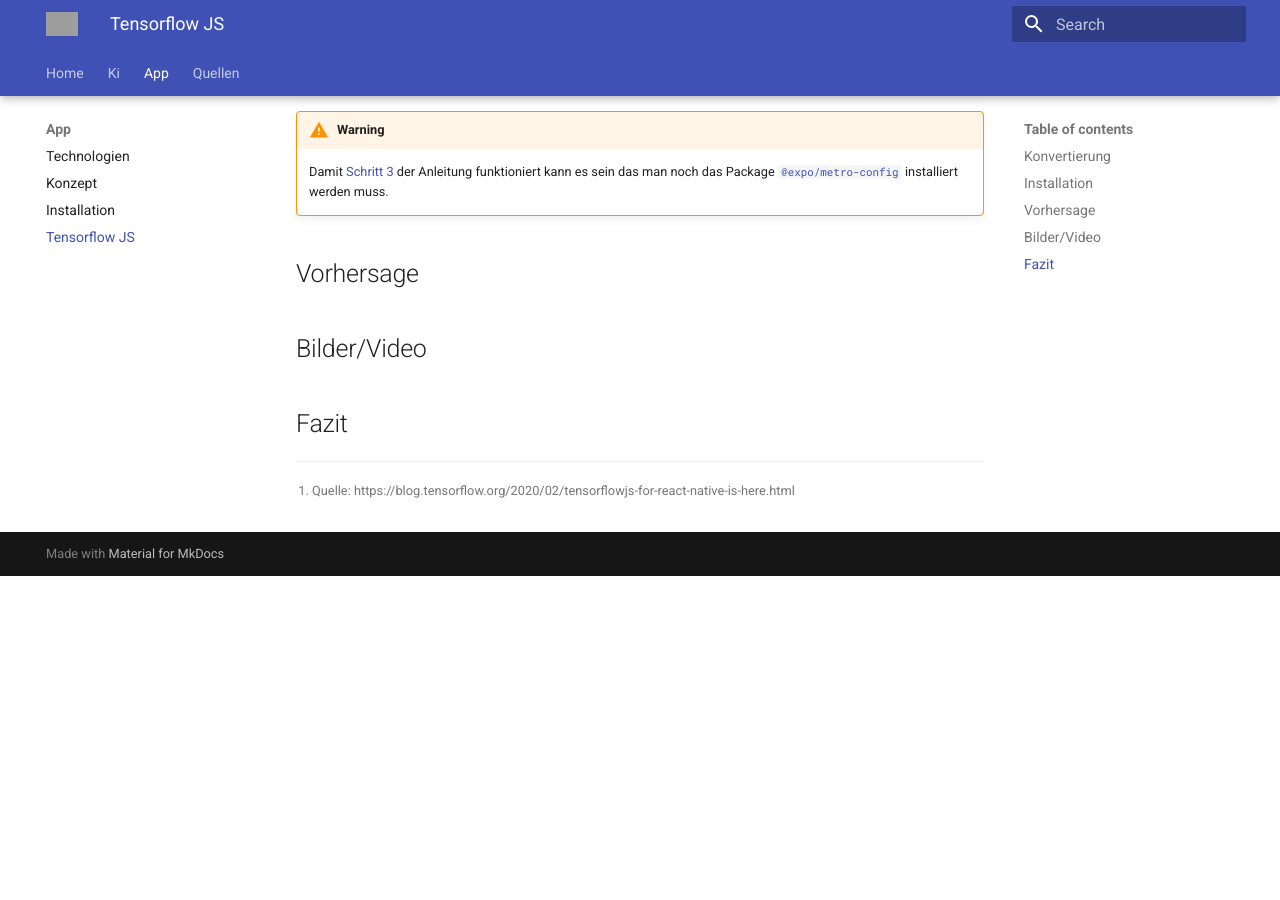
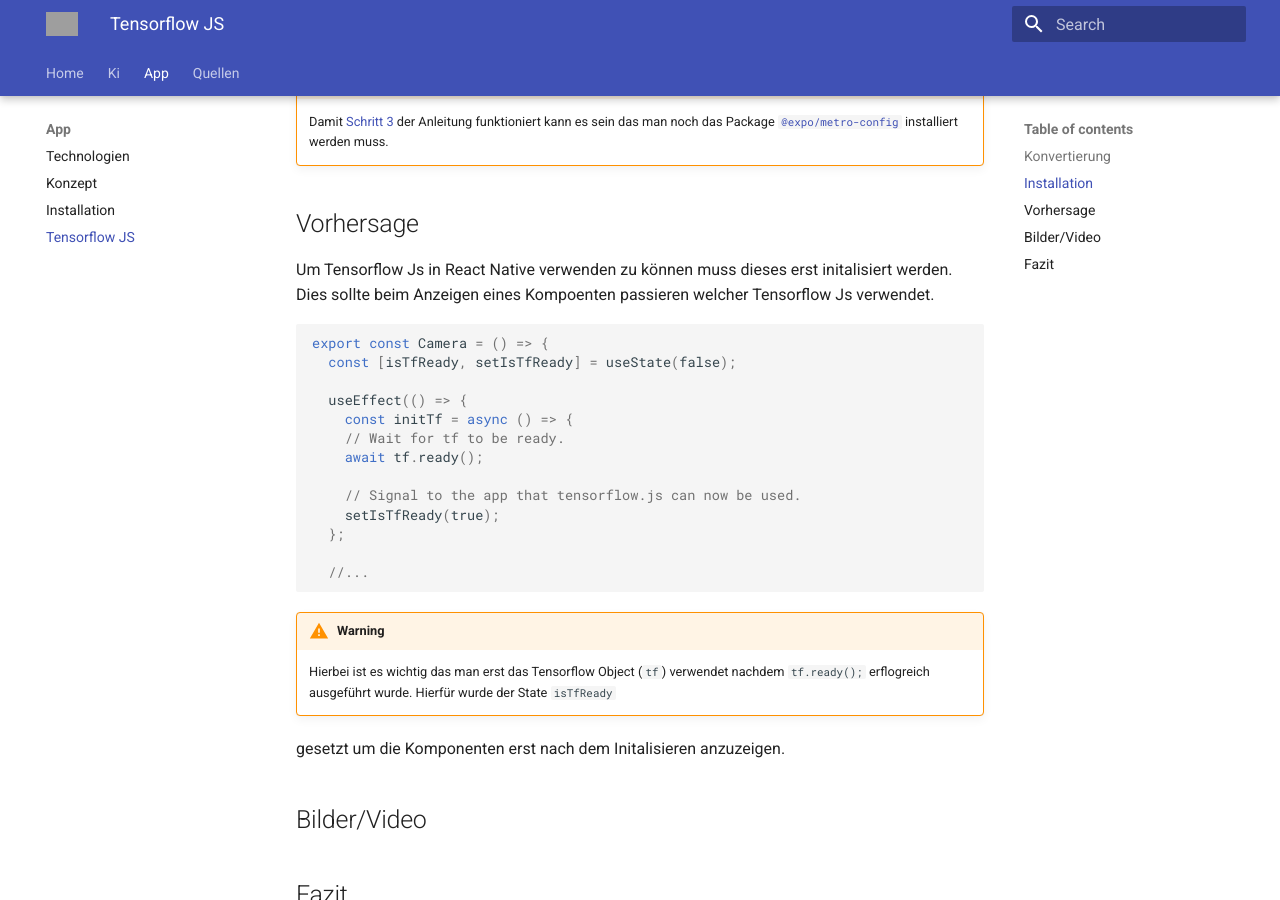
Before and after one commit to GDKI-WS20-T04/traffic-sign-detection, an MkDocs documentation site: the page built from docs/app/tensorflowJs.md, in a window 1280 px wide and 900 px high, scrolled down 1138 px. Built offline with MkDocs 1.6.1 and Material for MkDocs 9.7.7, drawn with Linux system fonts in a browser that asks for light colours; before the commit the page ends 1714 px from its top, so only the background shows below that; grey boxes are pictures that could not be loaded.

Commit message:
[docs][tensorflowJs] added Vorhersage
Former-commit-id: 42efbd9cabe5ea41452e7bd2fccce6fb1995e5e3

````diff
--- a/docs/app/tensorflowJs.md
+++ b/docs/app/tensorflowJs.md
@@ -8,7 +8,7 @@
 Um ein Tensorflow modell in Tensorflow Js zu verwenden muss dieses erst in ein Format Konvertiert werden welches Tensorflow Js verwenden kann.
 Hierfür bietet Tensorflow einen [Converter](https://www.tensorflow.org/js/guide/conversion) an.
 
-![TensorflowJS Konvertierung](../assets/images/app/convert_tensorflow_js.png){: style="height:400px;width:600px"}
+![TensorflowJS Konvertierung](../assets/images/app/convert_tensorflow_js.png){: style="height:350px;width:600px"}
 
 <!--TODO anleitung?-->
 
@@ -26,6 +26,30 @@
 
 ## Vorhersage
 
+Um Tensorflow Js in React Native verwenden zu können muss dieses erst initalisiert werden.
+Dies sollte beim Anzeigen eines Kompoenten passieren welcher Tensorflow Js verwendet.
+
+```tsx
+
+export const Camera = () => {
+  const [isTfReady, setIsTfReady] = useState(false);
+
+  useEffect(() => {
+    const initTf = async () => {
+    // Wait for tf to be ready.
+    await tf.ready();
+
+    // Signal to the app that tensorflow.js can now be used.
+    setIsTfReady(true);
+  };
+
+  //...
+```
+
+!!! warning
+    Hierbei ist es wichtig das man erst das Tensorflow Object (`tf`) verwendet nachdem `tf.ready();` erflogreich ausgeführt wurde. Hierfür wurde der State `isTfReady`
+gesetzt um die Komponenten erst nach dem Initalisieren anzuzeigen.
+
 ## Bilder/Video
 
 ## Fazit
````
